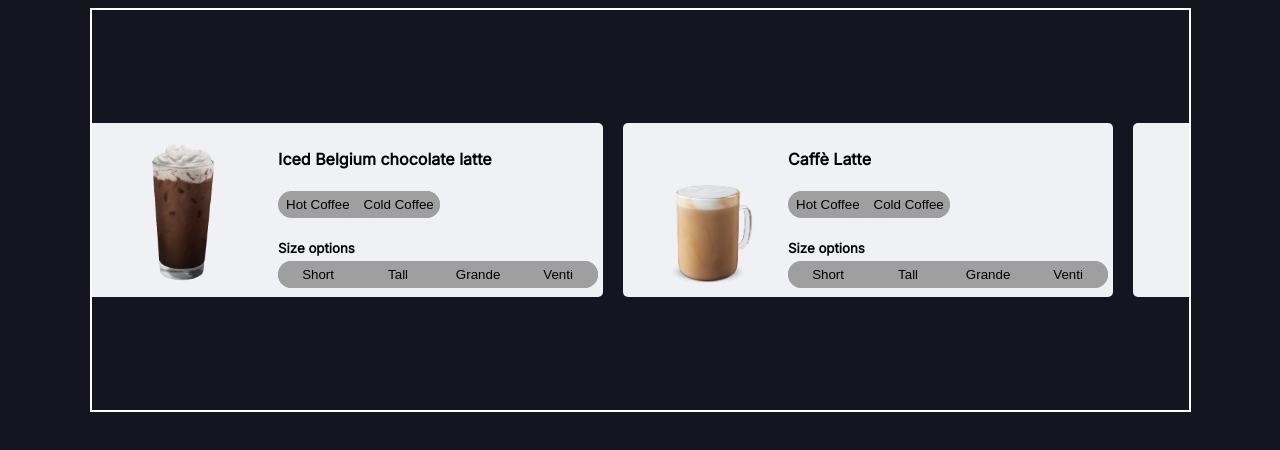
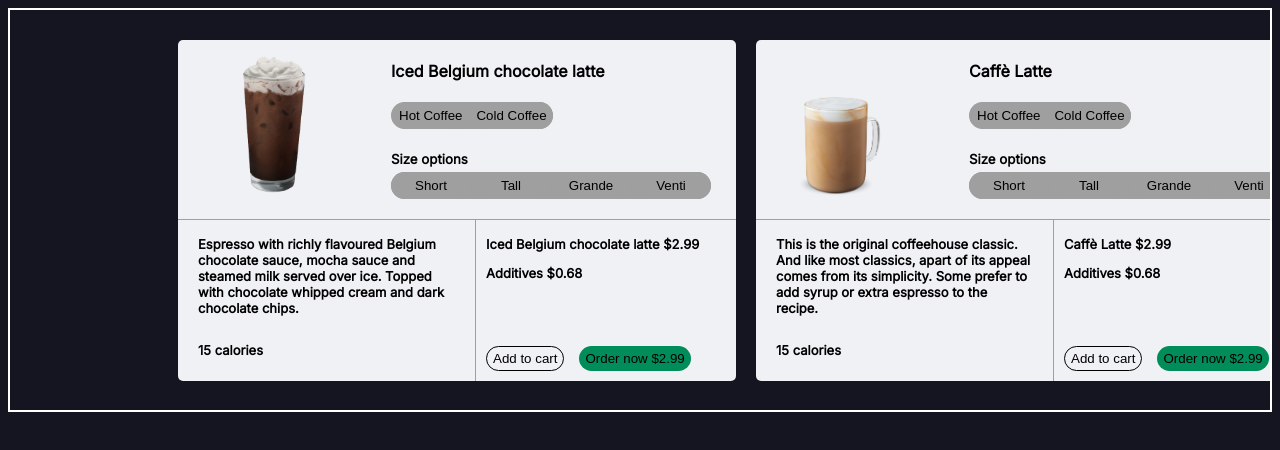
Before and after one commit to PrakharAgrawal031/starbucks_components, a React (Vite) app: page / in a window 1280 px wide. Shown: the top 450 px of the page. Built offline with nearby package versions, Linux system fonts and the light colour scheme.

Commit message:
add and design description and pricing part. (work in progress)

```diff
--- a/index2.json
+++ b/index2.json
@@ -15,7 +15,8 @@
             "s3" : "470ml",
             "s4" : "590ml"
         },
-        "calories" : "15 calories"
+        "calories" : "15 calories",
+        "price": "$2.99"
     },
 
     {
@@ -33,7 +34,8 @@
             "s3" : "470ml",
             "s4" : "590ml"
         },
-        "calories" : "15 calories"
+        "calories" : "15 calories",
+        "price": "$2.99"
     },
 
     {
@@ -51,6 +53,7 @@
             "s3" : "470ml",
             "s4" : "590ml"
         },
-        "calories" : "15 calories"
+        "calories" : "15 calories",
+        "price": "$2.99"
     }
 ]
--- a/src/components/detailed_recipe/Recipe_card.jsx
+++ b/src/components/detailed_recipe/Recipe_card.jsx
@@ -56,11 +56,17 @@
                 <div className="customization_options"></div>
               </div>
               <div className="recipe_card_container_lower">
-                <div className="product_description"></div>
+                <div className="product_description">
+                    <p>{item.description}</p>
+                    <p>{item.calories}</p>
+                </div>
                 <div className="product_pricing">
-                  <div className="product_list"></div>
-                  <div className="total_price"></div>
-                  <div className="buy_button"></div>
+                  <div className="product_list"><p>{item.head} {item.price}</p>
+                  <p>Additives $0.68</p></div>
+                  <div className="buy_button">
+                    <button className="add_to_cart">Add to cart</button>
+                    <button className="order_now">Order now {item.price}</button>
+                  </div>
                 </div>
               </div>
             </div>
--- a/src/components/detailed_recipe/recipe_card.css
+++ b/src/components/detailed_recipe/recipe_card.css
@@ -12,7 +12,7 @@
     justify-content: center;
     align-items: center;
     overflow-x:auto;
-    padding: 0px 30px 0px 435px;
+    padding: 0px 30px 0px 800px;
 }
 
 .recipe_card::-webkit-scrollbar{
@@ -23,10 +23,11 @@
     margin-left: 20px;
     border-radius: 5px;
     background-color: var(--main-background);
-    padding: 5px;
+
     width: 675px;
     height: fit-content;
     display: flex;
+    flex-direction: column;
 }
 
 .hot_cold{
@@ -62,6 +63,7 @@
     justify-content: space-between;
     font-family: var(--font-family);
     font-size: medium;
+    padding-right: 25px;
 }
 .recipe_card_product_pic{
     height: 160px;
@@ -98,3 +100,56 @@
 .options p{
     margin-bottom: 0;
 }
+
+
+
+.recipe_card_container_lower{
+    border-top: 1px solid var(--light-gray) ;
+    font-family: var(--font-family);
+    display: flex;
+    font-size: small;
+    margin-top: 15px;
+}
+
+.product_description{
+    font-weight: 600;
+    width: 257px;
+    display: flex;
+    flex-direction:column ;
+    justify-content: space-around;
+    padding:  3px 20px 10px 20px;
+    border-right: 1px solid var(--light-gray);
+}
+
+.product_pricing{
+    font-weight: 700;
+    display: flex;
+    width: 240px;
+    flex-direction: column;
+    padding: 10px;
+    padding-top: 3px;
+    justify-content: space-between;
+}
+
+.buy_button{
+    display: flex;
+    justify-content: flex-start;
+    /* justify-content: space-around; */
+
+}
+
+.add_to_cart{
+    background-color: var(--main-background);
+    border: 1px solid black;
+    border-radius: 20px;
+    padding: 3px 6px 3px 6px;
+    margin-right: 5px;
+}
+
+.order_now{
+    background-color: var(--branded-green);
+    border:0px;
+    border-radius: 20px;
+    padding: 5px 6px 5px 6px;
+    margin-left: 10px;
+}
```
